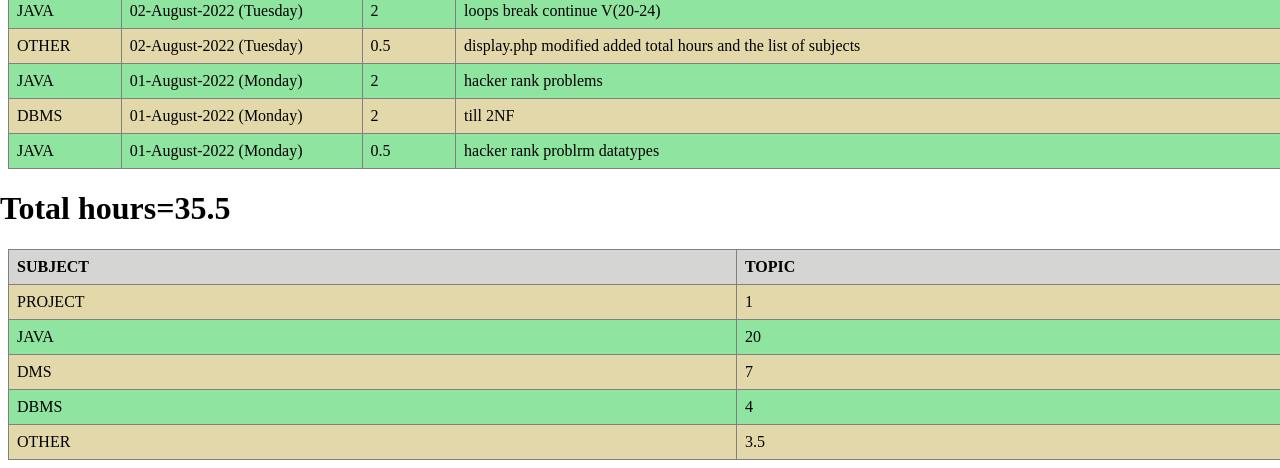
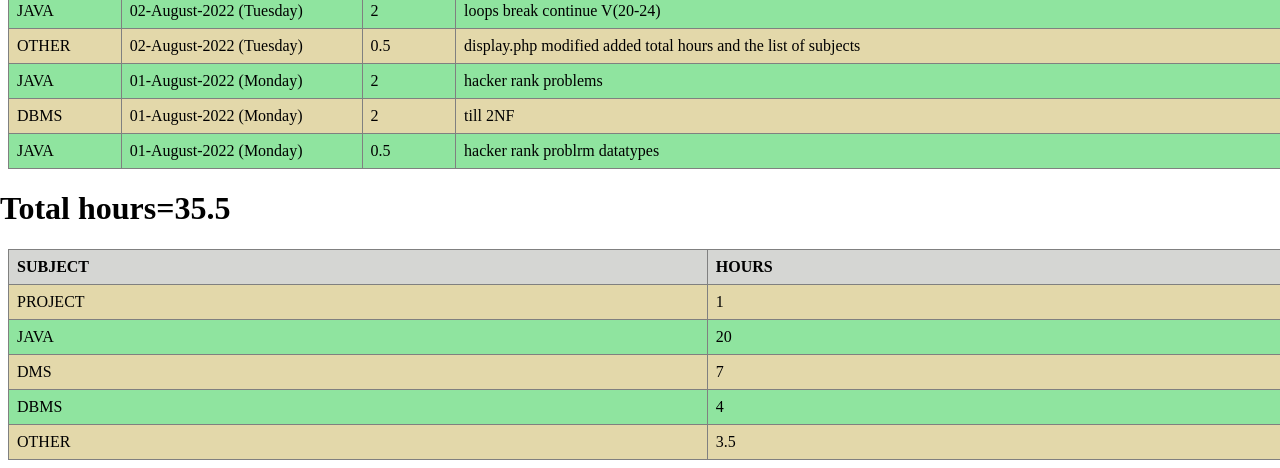
Before and after one commit to manjunathdp/Student-Study-Tracker-Web-Application, a PHP site: page /display.php in a window 1280 px wide. Shown: the part 575-1043 px from the top of the page. Run offline with PHP 8.4, Linux system fonts and the light colour scheme; data comes from the database, SQL or seed files in the repository.

Commit message:
TOPIC-->HOURS

```diff
--- a/display.php
+++ b/display.php
@@ -50,7 +50,7 @@ $totalHrs=0;
         <h1>Total hours=<?php echo $totalHrs ?></h1>
         <table border=1px solid black class=toptables><tr>
         <th>SUBJECT</th>
-        <th>TOPIC</th></tr>
+        <th>HOURS</th></tr>
         <?php
         $ret2="select subject,sum(hours) as hrs from details group by subject order by hours ;";
 
```
